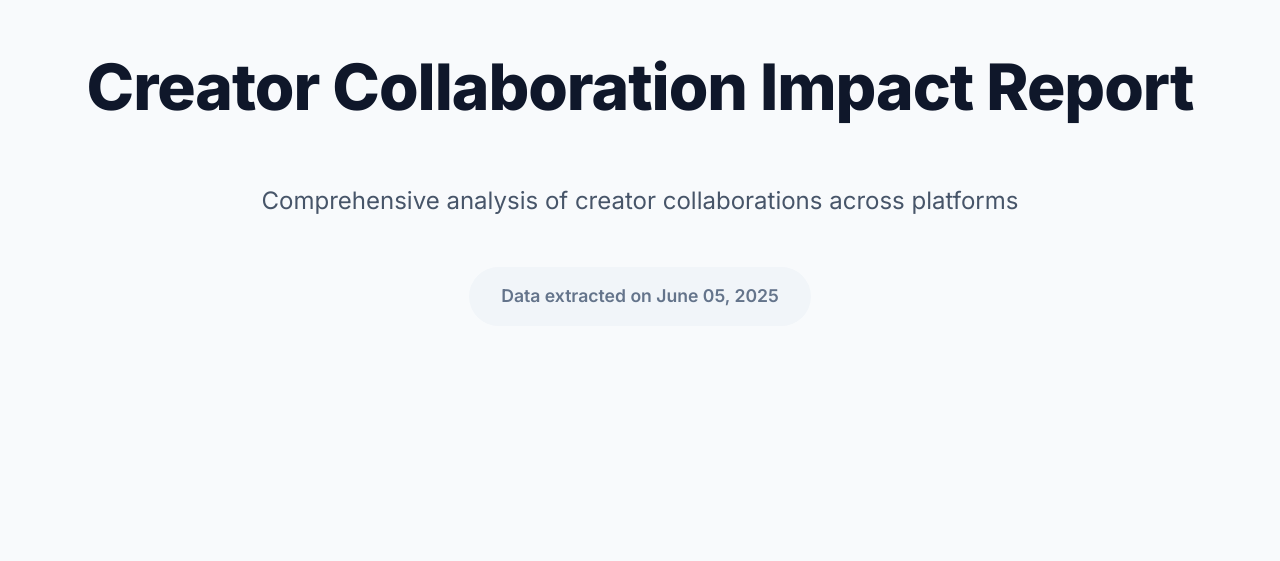
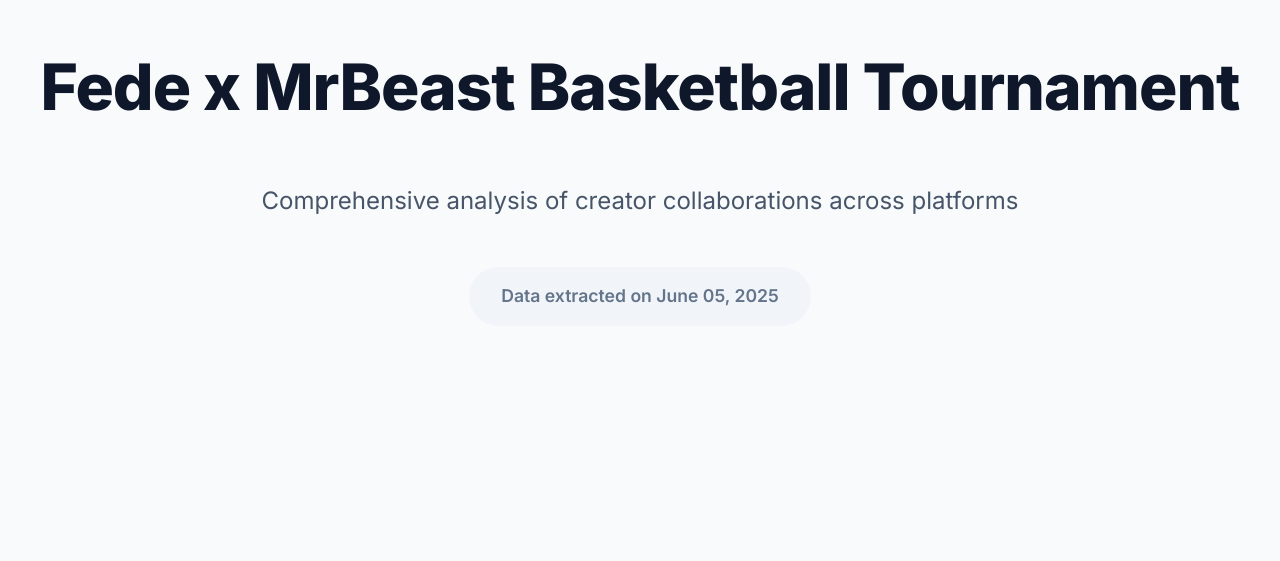
Before and after one commit to mdkovalev/sharing_files2, a plain HTML site: page index.html in a window 1280 px wide. Shown: the part 239-800 px from the top of the page. Drawn offline with Linux system fonts and the light colour scheme; a script that the page names is missing.

Commit message:
Add files via upload

```diff
--- a/index.html
+++ b/index.html
@@ -677,7 +677,7 @@
 <body>
     <!-- Opening slide -->
     <div class="opening-slide">
-        <h1 class="opening-title">Creator Collaboration Impact Report</h1>
+        <h1 class="opening-title">Fede x MrBeast Basketball Tournament</h1>
         <p class="opening-subtitle">Comprehensive analysis of creator collaborations across platforms</p>
         <div class="data-date">Data extracted on June 05, 2025</div>
     </div>
```
